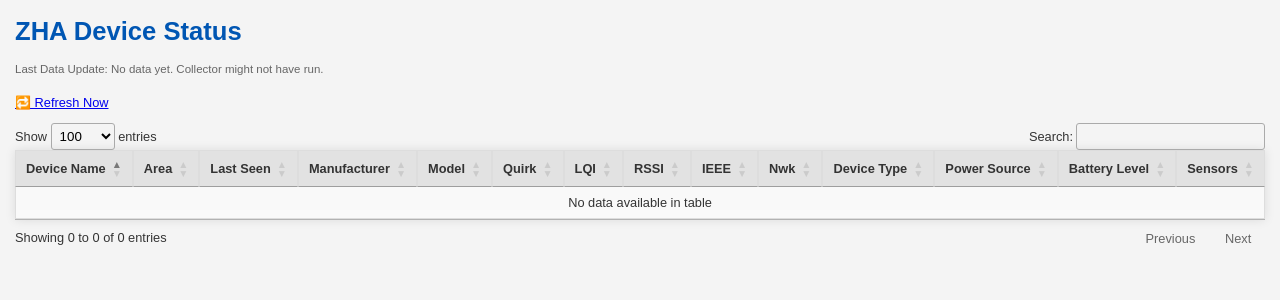
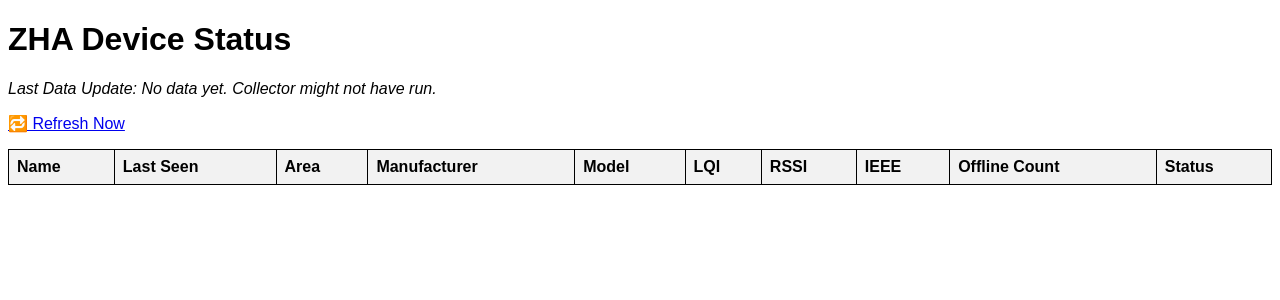
Before and after one commit to ianpleasance/home-assistant-zha-status, a Flask app: page / in a window 1280 px wide. Shown: the top 300 px of the page. Run offline with Flask 3, Linux system fonts and the light colour scheme; lists and menus that the app fills with data are empty; some libraries are stand-ins or nearby versions.

Commit message:
Track how often devices go offline

```diff
--- a/zha_status/config.yaml
+++ b/zha_status/config.yaml
@@ -1,5 +1,5 @@
 name: ZHA Device Status
-version: "0.9986"
+version: "0.9990"
 slug: zha_status
 description: Tracks and displays Zigbee device data from ZHA
 startup: services
@@ -22,7 +22,9 @@ options:
   ha_token: ""
   use_ssl: true
   debug: false
+  offline_threshold_minutes: 30
 schema:
   ha_token: str
   use_ssl: bool
   debug: bool
+  offline_threshold_minutes: int
--- a/zha_status/web/app.py
+++ b/zha_status/web/app.py
@@ -22,7 +22,7 @@ def index():
     return render_template("index.html",
                            data=data,
                            datetime_module=datetime,
-                           timedelta_class=timedelta) # Removed messages parameter
+                           timedelta_class=timedelta)
 
 @app.route('/refresh')
 def refresh_data():
@@ -49,7 +49,7 @@ def refresh_data():
         if result.returncode != 0:
             print(f"ERROR: Data refresh failed! Collector exited with code {result.returncode}. Check add-on logs.")
         else:
-            print("INFO: Data refresh complete!") # Log success message instead of flashing
+            print("INFO: Data refresh complete!")
 
     except FileNotFoundError:
         print(f"ERROR: Collector script not found at {COLLECTOR_SCRIPT_PATH}. Please check add-on configuration.")
@@ -82,28 +82,23 @@ def get_stats():
             current_utc = datetime.utcnow()
 
             for d in devices:
-                # Online/Offline calculation (matches logic in index.html)
                 last_seen_str = d.get("last_seen")
                 if last_seen_str:
-                    # Remove 'Z' for fromisoformat compatibility and handle potential microseconds
                     last_dt = datetime.fromisoformat(last_seen_str.replace('Z', ''))
                     ago = current_utc - last_dt
-                    if ago.total_seconds() < 3600: # Less than 1 hour ago
+                    if ago.total_seconds() < 3600:
                         stats["online_devices"] += 1
                     else:
                         stats["offline_devices"] += 1
-                else: # Devices with no last_seen are considered offline
+                else:
                     stats["offline_devices"] += 1
 
-                # Low Battery calculation
                 battery_level = d.get("battery_level")
-                # Ensure battery_level is a number before comparing
                 if isinstance(battery_level, (int, float)) and battery_level <= 20:
                     stats["low_battery_devices"] += 1
 
     except (FileNotFoundError, json.JSONDecodeError) as e:
         print(f"ERROR: Could not load or parse ZHA data for stats: {e}")
-        # If file not found or malformed, stats remain default (zeros/N/A)
 
     return jsonify(stats)
 
--- a/zha_status/web/templates/index.html
+++ b/zha_status/web/templates/index.html
@@ -1,112 +1,57 @@
-<!doctype html>
+<!DOCTYPE html>
 <html lang="en">
 <head>
     <meta charset="UTF-8">
     <title>ZHA Device Status</title>
-  <script src="https://code.jquery.com/jquery-3.6.0.min.js"></script>
-  <script src="https://cdn.datatables.net/1.13.4/js/jquery.dataTables.min.js"></script>
-  <script src="https://cdn.datatables.net/buttons/2.3.6/js/dataTables.buttons.min.js"></script>
-  <link rel="stylesheet" href="https://cdn.datatables.net/1.13.4/css/jquery.dataTables.min.css">
     <style>
-    .online { color: green; font-weight: bold; }
-    .offline { color: red; font-weight: bold; }
-
-    body { font-family: sans-serif; margin: 15px; background-color: #f4f4f4; color: #333; font-size: 0.8em; }
-    h1 { color: #0056b3; }
-    .last-updated { font-size: 0.9em; color: #666; margin-bottom: 20px; }
-    table { width: 100%; border-collapse: collapse; margin-top: 20px; background-color: #fff; box-shadow: 0 0 10px rgba(0,0,0,0.1); }
-    th, td { border: 1px solid #ddd; padding: 8px; text-align: left; }
-    th { background-color: #e2e2e2; color: #333; }
-    tr:nth-child(even) { background-color: #f9f9f9; }
-    tr:hover { background-color: #e0e0e0; }
-    pre { white-space: pre-wrap; word-wrap: break-word; font-size: 0.85em; background-color: #f0f0f0; padding: 5px; border-radius: 3px; }
-    .battery-low { color: red; font-weight: bold; }
-    .battery-ok { color: green; }
+        body { font-family: sans-serif; }
+        table { border-collapse: collapse; width: 100%; }
+        th, td { border: 1px solid black; padding: 8px; text-align: left; }
+        th { background-color: #f2f2f2; }
+        tr:nth-child(even) { background-color: #f2f2f2; }
+        .offline { color: red; }
+        .online { color: green; }
+        .last-updated { font-style: italic; }
     </style>
-
 </head>
 <body>
     <h1>ZHA Device Status</h1>
     {% if data.timestamp %}
-  <p class="last-updated" >Last Data Update: {{ data.timestamp }}</p>
+    <p class="last-updated">Last Data Update: {{ data.timestamp }}</p>
     {% else %}
     <p class="last-updated">No data collected yet.</p>
     {% endif %}
     <p><a href="/refresh">🔁 Refresh Now</a></p>
-  <table id="zha-table" class="display">
+
+    <table>
         <thead>
             <tr>
-        <th>Device Name</th>
+                <th>Name</th>
+                <th>Last Seen</th>
                 <th>Area</th>
-        <th>Last Seen</th>
                 <th>Manufacturer</th>
                 <th>Model</th>
-        <th>Quirk</th>
                 <th>LQI</th>
                 <th>RSSI</th>
                 <th>IEEE</th>
-        <th>Nwk</th>
-        <th>Device Type</th>
-        <th>Power Source</th>
-        <th>Battery Level</th>
-        <th>Sensors</th>
-      </tr>
+                <th>Offline Count</th>  <th>Status</th>         </tr>
         </thead>
         <tbody>
             {% for d in data.devices %}
-      {% set last = d.last_seen or '' %}
-      {# Use the passed datetime_module and timedelta_class #}
-      {# Make sure to handle potential timezone issues if last_seen isn't UTC. #}
-      {# The 'replace('Z', '')' is correct for ISO 8601 with Z. #}
-      {% set current_utc = datetime_module.utcnow() %}
-      {% set last_dt = current_utc if not last else datetime_module.fromisoformat(last.replace('Z', '')) %}
-      {% set ago = (current_utc - last_dt) if last else timedelta_class(seconds=9999) %}
-      {% set cls = 'online' if ago.total_seconds() < 3600 else 'offline' %}
             <tr>
-        <td class="{{ cls }}">{{ (d.name | replace(' ', '&nbsp;'))|safe }}</td>
+                <td>{{ d.name }}</td>
+                <td>{{ d.last_seen if d.last_seen else 'N/A' }}</td>
                 <td>{{ (d.area | replace(' ', '&nbsp;'))|safe if d.area else 'N/A' }}</td>
-        <td>{{ d.last_seen }}</td>
                 <td>{{ d.manufacturer }}</td>
                 <td>{{ d.model }}</td>
-        <td>{{ d.quirk }}</td>
                 <td>{{ d.lqi }}</td>
                 <td>{{ d.rssi }}</td>
                 <td>{{ d.ieee }}</td>
-        <td>0x{{ "%04x" % d.nwk if d.nwk is not none else '' }}</td>
-        <td>{{ d.device_type }}</td>
-        <td>{{ d.power_source }}</td>
-        <td>
-            {% if d.battery_level is not none %}
-                {% if d.battery_level <= 20 %}
-                    <span class="battery-low">{{ d.battery_level }}%</span>
-                {% else %}
-                    <span class="battery-ok">{{ d.battery_level }}%</span>
-                {% endif %}
-            {% else %}
-                N/A
-            {% endif %}
-        </td>
-        <td>
-            {% if d.exposed_sensors %}
-                <pre>{{ d.exposed_sensors | join(', ') }}</pre>
-            {% else %}
-                N/A
-            {% endif %}
-        </td>
-      </tr>
+                <td>{{ d.offline_count }}</td>  <td class="{% if d.is_currently_offline %}offline{% else %}online{% endif %}">
+                    {% if d.is_currently_offline %}Offline{% else %}Online{% endif %}
+                </td> </tr>
             {% endfor %}
         </tbody>
     </table>
-
-  <script>
-    $(document).ready(function () {
-      $('#zha-table').DataTable({
-        dom: 'Blfrtip',
-        buttons: ['csv'],
-        "lengthMenu": [[25, 50, 100, 1000, -1], [25, 50, 100, 1000, "All"]],
-        "pageLength": 100 // Default to 100
-      });
-    });
-  </script>
 </body>
 </html>
```
Also changed, not shown: zha_status/collector.py (+98 -52 lines), 1 other file. Lines whose indentation alone changed are shown as unchanged.
